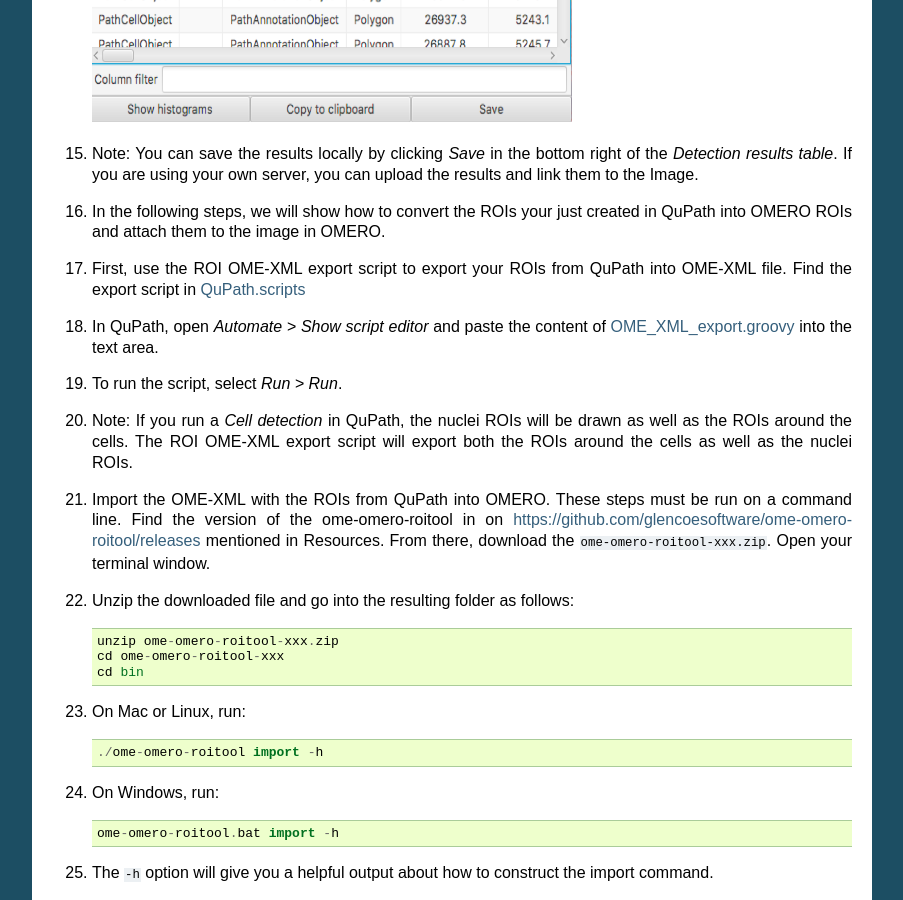
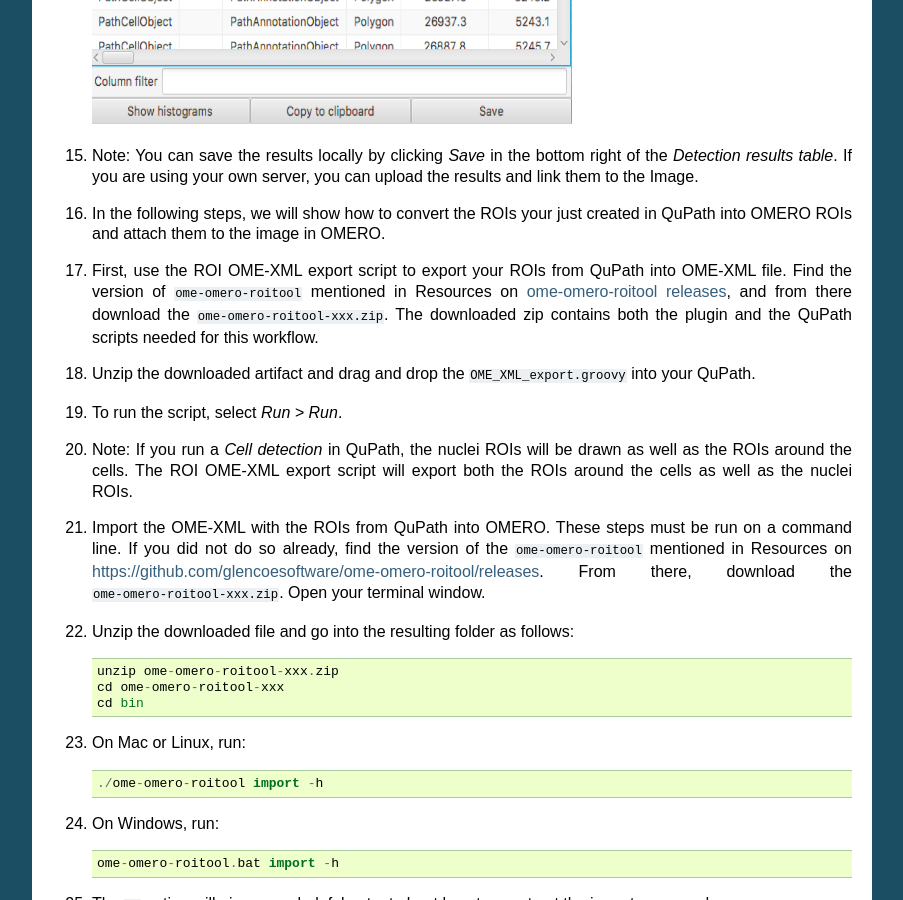
Before and after one commit to ome/omero-guide-qupath, a Sphinx documentation site: the page built from docs/qupath.rst, in a window 1280 px wide and 900 px high, scrolled down 2379 px. Shown: the whole window, without its empty margins (198-1101 px from the left). Built offline with Sphinx 7.4.7, drawn with Linux system fonts in a browser that asks for light colours; some of the changed text lies outside the part shown.

Commit message:
Fix links to QP scripts and adjust the version of QP

```diff
--- a/docs/qupath.rst
+++ b/docs/qupath.rst
@@ -24,19 +24,15 @@ Resources
 
   - IDR project referenced as idr0018 https://idr.openmicroscopy.org/webclient/?show=project-101. Note that the data also have been imported into an OMERO.server where the possibility to write annotations exists (not the IDR server itself). See the Step by Step section for further details.
 
--  Plugin ``ome-omero-roitool`` **v0.2.1** for import and export of ROIs to or from OMERO using OME-XML format
+-  Plugin ``ome-omero-roitool`` **v0.2.1** for import and export of ROIs to or from OMERO using OME-XML format. The ``ome-omero-roitool-xxx.zip`` under Releases also contains the scripts for export and import of ROIs from/to QuPath in OME-XML format.
 
    - https://github.com/glencoesoftware/ome-omero-roitool
-
--  Scripts for export and import of ROIs from/to QuPath in OME-XML format
-
-   - https://github.com/glencoesoftware/ome-omero-roitool/tree/v0.2.1/src/dist/QuPath.scripts
 
 
 Setup
 -----
 
-Download QuPath v0.2.0 or later from https://qupath.github.io/.
+Download QuPath v0.2.0 from https://qupath.github.io/.
 
 
 Step-by-step
@@ -82,15 +78,15 @@ Step-by-step
 
 #. In the following steps, we will show how to convert the ROIs your just created in QuPath into OMERO ROIs and attach them to the image in OMERO.
 
-#. First, use the ROI OME-XML export script to export your ROIs from QuPath into OME-XML file. Find the export script in `QuPath.scripts <https://github.com/glencoesoftware/ome-omero-roitool/tree/v0.2.1/QuPath.scripts>`_
+#. First, use the ROI OME-XML export script to export your ROIs from QuPath into OME-XML file. Find the version of ``ome-omero-roitool`` mentioned in Resources on `ome-omero-roitool releases <https://github.com/glencoesoftware/ome-omero-roitool/releases>`_, and from there download the ``ome-omero-roitool-xxx.zip``. The downloaded zip contains both the plugin and the QuPath scripts needed for this workflow.
 
-#. In QuPath, open *Automate > Show script editor* and paste the content of `OME_XML_export.groovy <https://raw.githubusercontent.com/glencoesoftware/ome-omero-roitool/v0.2.1/QuPath.scripts/OME_XML_export.groovy>`_ into the text area.
+#. Unzip the downloaded artifact and drag and drop the ``OME_XML_export.groovy`` into your QuPath.
 
 #. To run the script, select *Run > Run*.
 
 #. Note: If you run a *Cell detection* in QuPath, the nuclei ROIs will be drawn as well as the ROIs around the cells. The ROI OME-XML export script will export both the ROIs around the cells as well as the nuclei ROIs.
 
-#. Import the OME-XML with the ROIs from QuPath into OMERO. These steps must be run on a command line. Find the version of the ome-omero-roitool in on https://github.com/glencoesoftware/ome-omero-roitool/releases mentioned in Resources. From there, download the ``ome-omero-roitool-xxx.zip``. Open your terminal window.
+#. Import the OME-XML with the ROIs from QuPath into OMERO. These steps must be run on a command line. If you did not do so already, find the version of the ``ome-omero-roitool`` mentioned in Resources on https://github.com/glencoesoftware/ome-omero-roitool/releases. From there, download the ``ome-omero-roitool-xxx.zip``. Open your terminal window.
 
 #. Unzip the downloaded file and go into the resulting folder as follows::
 
@@ -115,7 +111,7 @@ Step-by-step
       ./ome-omero-roitool import --password $PASSWORD --port 4064 --server $SERVER --username $USERNAME $IMAGE_ID $PATH/TO/OME-XML/FILE
 
 
-  Note: if you are using websockets, set the port to ``443`` and the server with the protocol e.g. ``wss://outreach.openmicrocopy.org/omero-ws.``
+   Note: if you are using websockets, set the port to ``443`` and the server with the protocol e.g. ``wss://outreach.openmicrocopy.org/omero-ws.``
 
 #. After you executed the ``import`` command above, go to OMERO.iviewer in your browser and view the ROIs on the image. The "Annotation" from QuPath is displayed as a mask ROI in OMERO.iviewer (the yellow ROI in the screenshot below). Masks cannot be edited in OMERO.iviewer at the moment, but they can be viewed. The mask, when selected displays a blue bounding box around the "Annotation" on the image.
 
```
